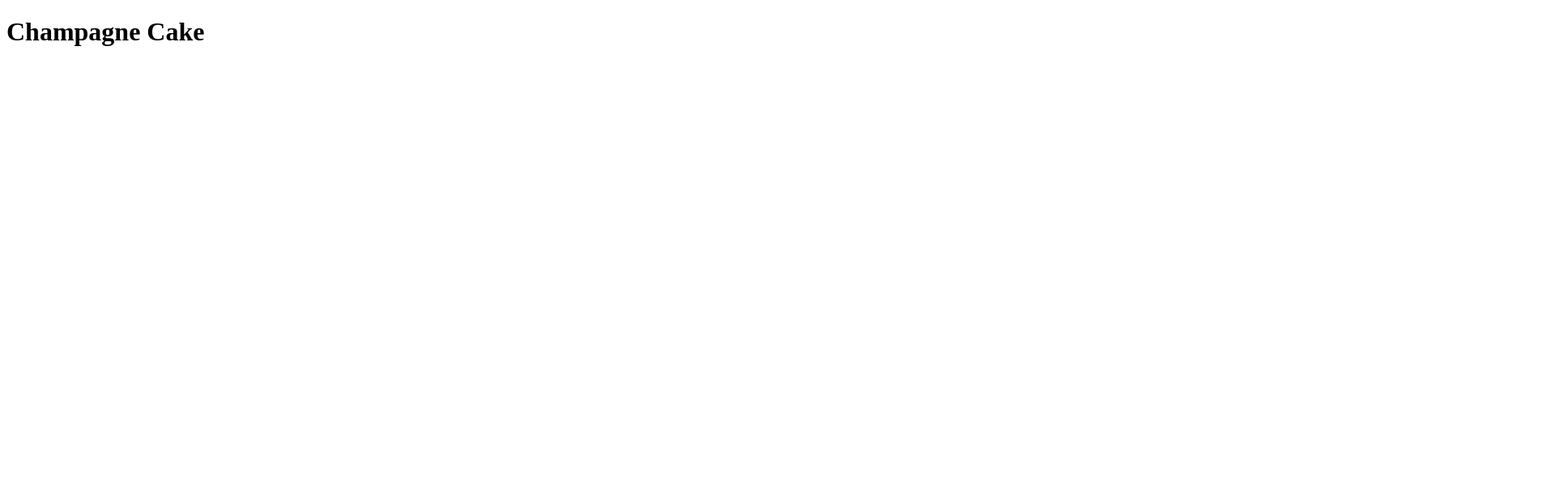
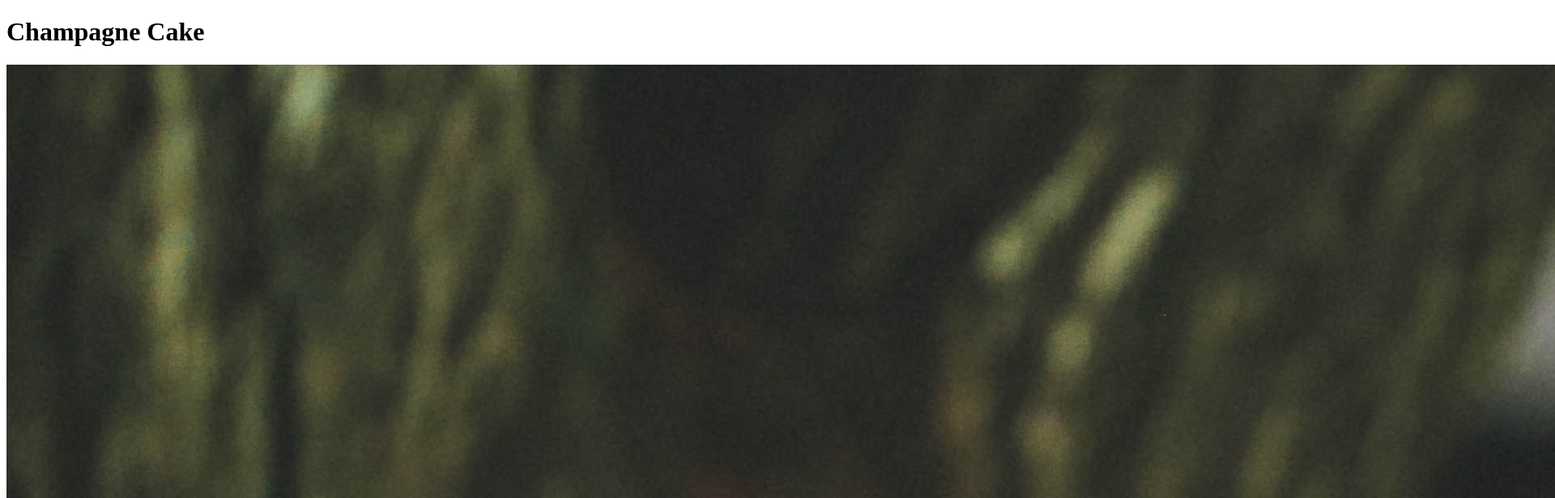
Before and after one commit to kyotolan/odin_recipes, a plain HTML site: page recipes/champagneCake.html in a window 1280 px wide. Shown: the top 616 px of the page at 81% size, 1920 px wide, since content can reach past the window. Drawn offline with Linux system fonts and the light colour scheme.

Commit message:
Add image in champagneCake recipe

```diff
--- a/recipes/champagneCake.html
+++ b/recipes/champagneCake.html
@@ -8,5 +8,6 @@
 </head>
 <body>
     <h1>Champagne Cake</h1>
+    <img src="../images/weddingcake.jpg" alt="Champagne Cake">
 </body>
 </html>
```
Also changed, not shown: images/weddingcake.jpg (added), 1 other file.
